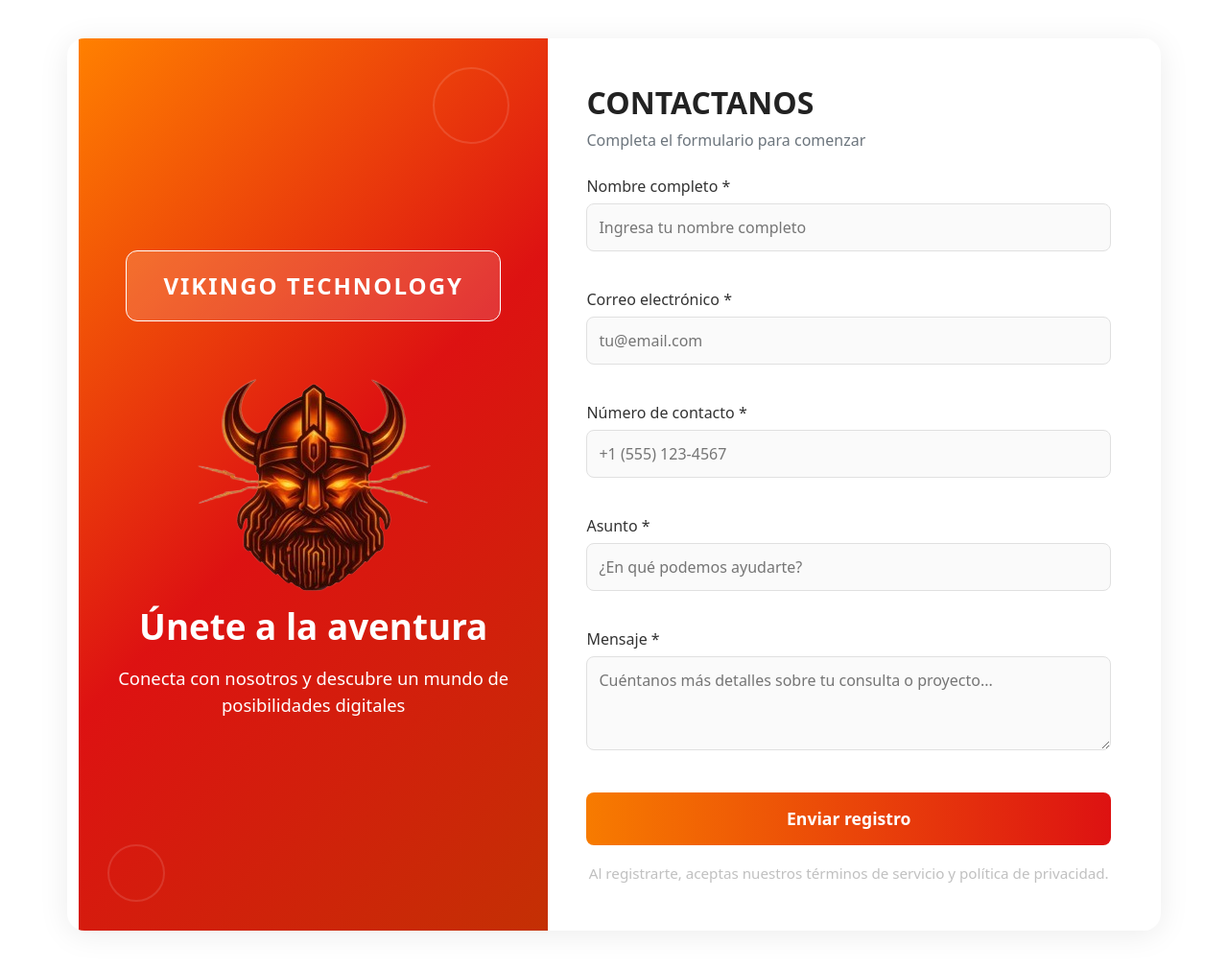
After one commit to Negasonic0/Vikingos-Technology, a Flask app: page /contacto in a window 1280 px wide. The commit adds this page. Shown: the whole page at 96% size. Run offline with Flask 3, Linux system fonts and the light colour scheme; the visitor is signed in with stand-in values (Sample User, id 1).

Commit message:
actualizacion de todo bien makia
la version mas actualizada ahi en progreso

```diff
--- a/Vikingos/app.py
+++ b/Vikingos/app.py
@@ -1,7 +1,7 @@
-from flask import Flask, render_template, redirect, url_for, request, flash
+from flask import Flask, render_template, redirect, url_for, request, flash, jsonify
 from flask_sqlalchemy import SQLAlchemy
 from flask_login import LoginManager, login_user, login_required, logout_user, UserMixin, current_user
-from setup_db import db, Usuario, Rol, Permiso, RolPermiso, Cliente, Producto, Venta, DetalleVenta, Pago, Factura, HistorialCliente
+from setup_db import db, Usuario, Rol, Permiso, RolPermiso, Cliente, Producto, Venta, DetalleVenta, Pago, Factura, HistorialCliente, Contactanos
 from werkzeug.security import check_password_hash, generate_password_hash
 
 app = Flask(__name__)
@@ -45,13 +45,34 @@ def Login():
 def Menu():
     return render_template('menu.html', usuario=current_user)
 
-@app.route('/usuarios')
+@app.route('/usuarios', methods=['POST'])
 @login_required
-def usuarios():
+def gestionar_usuarios():
+    accion = request.form;['accion']
+    if accion == 'insertar':
+        usuario = request.form['usuario']
+        correo = request.form['correo']
+        contrasena = request.form['contraseña']
+        confirmar = request.form['confirmar']
+        rol = request.form['rol']
+        if contrasena == confirmar:
+            contrasena_hash = generate_password_hash(contrasena)
+            new_usuario = Usuario(nombre=usuario, correo=correo, contrasena=contrasena_hash, id_rol=rol)
+            db.session.add(new_usuario)
+            db.session.commit()
+        else:
+            flash("Las contraseñas no coinciden", "error")
+    elif accion == 'actualizar':
+        return
+    elif accion == 'borrar':
+        return
+    else:
+        flash("Accion no reconocida", "error")
     usuarios = Usuario.query.all()
     return render_template ('usuarios.html', usuarios=usuarios)
 
 @app.route('/reguser', methods=['GET', 'POST'])
+@login_required
 def Reguser():
     if request.method == 'POST':
         usuario = request.form['usuario']
@@ -68,6 +89,25 @@ def Reguser():
             flash("Las contraseñas no coinciden", "error")
 
     return render_template('reguser.html', usuario=current_user)
+@app.route('/contacto', methods=['GET', 'POST'])
+@login_required
+def contacto():
+    if request.method == 'POST':
+        data = request.get_json()
+
+        nombre = data.get('name')
+        correo = data.get('email')
+        telefono = data.get('phone')
+        asunto = data.get('subject')
+        mensaje = data.get('message')
+
+        new_contacto = Contactanos(nombre=nombre, correo= correo, telefono= telefono, asunto= asunto, mensaje = mensaje)
+        db.session.add(new_contacto)
+        db.session.commit()
+
+        return jsonify({'status': 'ok'})
+
+    return render_template('contacto.html', usuario=current_user)
 
 # Logout
 @app.route('/logout')
--- /dev/null
+++ b/Vikingos/static/css/contacto.css
@@ -0,0 +1,194 @@
+body {
+  margin: 0;
+  font-family: 'Orbitron', 'Segoe UI', Arial, sans-serif;
+  background: #2b2a2ae0;
+}
+
+.container {
+  display: flex;
+  max-width: 1100px;
+  margin: 40px auto;
+  background: #fff;
+  border-radius: 18px;
+  box-shadow: 0 4px 32px rgba(0, 0, 0, 0.08);
+  overflow: hidden;
+}
+
+.left-panel {
+  flex: 1.1;
+  background: linear-gradient(135deg, #ff8000 0%, #db0202ef 50%, #c43004 100%);
+  color: #fff;
+  display: flex;
+  flex-direction: column;
+  align-items: center;
+  justify-content: center;
+  position: relative;
+  padding: 60px 30px;
+  min-width: 320px;
+}
+
+
+.logo-box {
+  background: rgba(255, 255, 255, 0.153);
+  border: 1.5px solid #fff;
+  border-radius: 12px;
+  padding: 18px 38px;
+  font-size: 1.5rem;
+  font-weight: bold;
+  margin-bottom: 40px;
+  letter-spacing: 2px;
+  text-align: center;
+}
+
+.left-panel h1 {
+  font-size: 2.3rem;
+  font-weight: bold;
+  margin: 0 0 18px 0;
+}
+
+.left-panel p {
+  font-size: 1.15rem;
+  margin-bottom: 0;
+  text-align: center;
+}
+
+.circle {
+  position: absolute;
+  border: 2px solid rgba(255, 255, 255, 0.123);
+  border-radius: 50%;
+}
+.circle-top {
+  width: 80px;
+  height: 80px;
+  top: 30px;
+  right: 40px;
+}
+.circle-bottom {
+  width: 60px;
+  height: 60px;
+  left: 30px;
+  bottom: 30px;
+}
+
+.right-panel {
+  flex: 1.4;
+  background: #fff;
+  padding: 48px 40px 32px 40px;
+  display: flex;
+  flex-direction: column;
+  justify-content: center;
+}
+
+form h2 {
+  margin-top: 0;
+  font-size: 2rem;
+  font-weight: bold;
+  color: #222;
+}
+
+.subtitle {
+  color: #6c757d;
+  margin-bottom: 24px;
+}
+
+.form-group {
+  margin-bottom: 18px;
+}
+
+label {
+  display: block;
+  font-weight: 500;
+  margin-bottom: 6px;
+  color: #333;
+}
+
+input, textarea {
+  width: 100%;
+  padding: 12px;
+  border: 1.5px solid #e0e0e0;
+  border-radius: 8px;
+  font-size: 1rem;
+  background: #fafafa;
+  transition: border 0.2s;
+  resize: none;
+}
+
+input:focus, textarea:focus {
+  border-color: #ff8000;
+  outline: none;
+}
+
+.error {
+  color: #ff8000;
+  font-size: 0.95em;
+  margin-top: 2px;
+  display: block;
+  min-height: 18px;
+}
+
+.submit-btn {
+  width: 100%;
+  background: linear-gradient(90deg, #f77b00 0%, #db0202ef 100%);
+  color: #fff;
+  border: none;
+  padding: 14px 0;
+  border-radius: 8px;
+  font-size: 1.1rem;
+  font-weight: 600;
+  margin-top: 10px;
+  cursor: pointer;
+  transition: background 0.2s;
+  display: flex;
+  align-items: center;
+  justify-content: center;
+}
+
+.submit-btn:hover {
+  background: linear-gradient(90deg, #db0202ef 0%, #ff8000 100%);
+}
+
+.submit-btn:hover {
+  background: #ea7e5d;
+}
+
+.form-footer {
+  margin-top: 18px;
+  color: #88888888;
+  font-size: 0.95em;
+  text-align: center;
+}
+
+#formMsg {
+  margin-top: 10px;
+  font-weight: bold;
+  color: hsla(12, 92%, 44%, 0.936);
+  text-align: center;
+}
+
+@media (max-width: 900px) {
+  .container {
+    flex-direction: column;
+    max-width: 98vw;
+  }
+  .left-panel, .right-panel {
+    min-width: 0;
+    width: 100%;
+    padding: 36px 16px;
+  }
+  .left-panel {
+    border-radius: 18px 18px 0 0;
+  }
+  .right-panel {
+    border-radius: 0 0 18px 18px;
+  }
+}
+.container {
+  opacity: 0;
+  transform: translateY(50px);
+  transition: opacity 0.8s ease-out, transform 0.8s ease-out;
+}
+
+.container.show {
+  opacity: 1;
+  transform: translateY(0);
+}
--- /dev/null
+++ b/Vikingos/static/js/contacto.js
@@ -0,0 +1,46 @@
+document.getElementById('contactForm').addEventListener('submit', function(e) {
+  e.preventDefault();
+  let valid = true;
+  let msg = '';
+  const fields = [
+    { id: 'name', error: 'Ingresa un nombre válido (solo letras y espacios, mínimo 2 caracteres).' },
+    { id: 'email', error: 'Ingresa un correo electrónico válido.' },
+    { id: 'phone', error: 'Ingresa un número de contacto válido.' },
+    { id: 'subject', error: 'El asunto debe tener al menos 3 caracteres.' },
+    { id: 'message', error: 'El mensaje debe tener al menos 10 caracteres.' }
+  ];
+
+  fields.forEach(f => {
+    const input = document.getElementById(f.id);
+    const errorSpan = input.nextElementSibling;
+    if (!input.checkValidity()) {
+      errorSpan.textContent = f.error;
+      valid = false;
+    } else {
+      errorSpan.textContent = '';
+    }
+  });
+
+if (valid) {
+  const data = {
+    name: document.getElementById('name').value,
+    email: document.getElementById('email').value,
+    phone: document.getElementById('phone').value,
+    subject: document.getElementById('subject').value,
+    message: document.getElementById('message').value
+  };
+
+  fetch('/contacto', {
+    method: 'POST',
+    headers: { 'Content-Type': 'application/json' },
+    body: JSON.stringify(data)
+  })
+  .then(res => res.ok ? res.json() : Promise.reject(res))
+  .then(res => {
+    document.getElementById('formMsg').textContent = '¡Registro enviado correctamente!';
+    document.getElementById('contactForm').reset();
+  })
+  .catch(err => {
+    document.getElementById('formMsg').textContent = '❌ Ocurrió un error al enviar.';
+  });
+}});
--- a/Vikingos/templates/base.html
+++ b/Vikingos/templates/base.html
@@ -12,6 +12,7 @@
 
     <!-- Bootstrap -->
     <link href="https://cdn.jsdelivr.net/npm/bootstrap@5.3.6/dist/css/bootstrap.min.css" rel="stylesheet">
+
   </head>
   <body>
       {% block body %}
--- /dev/null
+++ b/Vikingos/templates/contacto.html
@@ -0,0 +1,104 @@
+{% extends './base.html' %}
+
+{% block title %} VIKINGOTIC | Únete a la aventura {% endblock %}
+
+{% block link %}
+    <link
+      href="https://fonts.googleapis.com/css2?family=Orbitron:wght@400;700&display=swap"
+      rel="stylesheet"
+    />
+    <link rel="stylesheet" href="/static/css/contacto.css" />
+{% endblock %}
+{% block body %}
+    <div class="container">
+      <div class="left-panel">
+        <div class="logo-box">VIKINGO TECHNOLOGY</div>
+        <img src="/static/images/imagen.jpg" alt="Logo" class="logo" />
+        <h1>Únete a la aventura</h1>
+        <p>
+          Conecta con nosotros y descubre un mundo de posibilidades digitales
+        </p>
+        <div class="circle circle-top"></div>
+        <div class="circle circle-bottom"></div>
+      </div>
+      <div class="right-panel">
+        <form id="contactForm" novalidate>
+          <h2>CONTACTANOS</h2>
+          <p class="subtitle">Completa el formulario para comenzar</p>
+          <div class="form-group">
+            <label for="name">Nombre completo *</label>
+            <input
+              type="text"
+              id="name"
+              name="name"
+              placeholder="Ingresa tu nombre completo"
+              required
+              pattern="^[A-Za-zÁÉÍÓÚáéíóúÑñ ]{2,}$"
+            />
+            <span class="error"></span>
+          </div>
+          <div class="form-group">
+            <label for="email">Correo electrónico *</label>
+            <input
+              type="email"
+              id="email"
+              name="email"
+              placeholder="tu@email.com"
+              required
+            />
+            <span class="error"></span>
+          </div>
+          <div class="form-group">
+            <label for="phone">Número de contacto *</label>
+            <input
+              type="tel"
+              id="phone"
+              name="phone"
+              placeholder="+1 (555) 123-4567"
+              required
+              pattern="^\+?\d{1,4}?[-.\s]?(\(?\d{1,3}?\)?[-.\s]?)*\d{1,4}[-.\s]?\d{1,9}$"
+            />
+            <span class="error"></span>
+          </div>
+          <div class="form-group">
+            <label for="subject">Asunto *</label>
+            <input
+              type="text"
+              id="subject"
+              name="subject"
+              placeholder="¿En qué podemos ayudarte?"
+              required
+              minlength="3"
+            />
+            <span class="error"></span>
+          </div>
+          <div class="form-group">
+            <label for="message">Mensaje *</label>
+            <textarea
+              id="message"
+              name="message"
+              rows="3"
+              placeholder="Cuéntanos más detalles sobre tu consulta o proyecto..."
+              required
+              minlength="10"
+            ></textarea>
+            <span class="error"></span>
+          </div>
+          <button type="submit" class="submit-btn">
+            <span>Enviar registro</span>
+          </button>
+          <p class="form-footer">
+            Al registrarte, aceptas nuestros términos de servicio y política de
+            privacidad.
+          </p>
+          <p id="formMsg"></p>
+        </form>
+      </div>
+    </div>
+    <script>
+      window.addEventListener("DOMContentLoaded", () => {
+        document.querySelector(".container").classList.add("show");
+      });
+    </script>
+    <script src="static/js/contacto.js"></script>
+{% endblock %}
--- a/Vikingos/templates/login.html
+++ b/Vikingos/templates/login.html
@@ -8,7 +8,7 @@
         <!-- Lado Izquierdo: Login -->
         <div class="col-md-6 bg-white p-5 d-flex flex-column justify-content-center h-100">
           <div class="mb-4 text-center">
-            <img src="static/icono-logo.ico" width="60" alt="Logo">
+            <img src="static/images/icono-logo.ico" width="60" alt="Logo">
             <h2 class="fw-bold mt-3">Bienvenido a Vikingo Technology</h2>
             <p class="text-muted">La Mejor Tecnologia Para Acampar Y Realizar Deporte Al Aire Libre</p>
           </div>
@@ -38,7 +38,7 @@
         <div class="col-md-6 d-flex flex-column justify-content-center align-items-center text-white p-5 fondo-derecho h-100">
           <div class="text-center">
             <div class="icono-grande mb-4">
-              <span style="font-size: 4rem;"><img src="static/icono-logo.ico"></span>
+              <span style="font-size: 4rem;"><img src="static/images/icono-logo.ico"></span>
             </div>
             <h3 class="fw-bold">🏕️ Tecnología que te acompaña donde otros no llegan</h3>
             <p>Explora sin límites con el respaldo de herramientas diseñadas para resistir los climas más extremos.</p>
@@ -58,5 +58,4 @@
         </div>
       </div>
     </div>
-
 {% endblock %}
--- a/Vikingos/templates/menu.html
+++ b/Vikingos/templates/menu.html
@@ -6,4 +6,5 @@
 <h2> Que funcione :v </h2>
 <a href="/logout"><button>Cerrar sesion</button></a>
 <a href="/usuarios"><button>Ver Usuarios</button></a>
+<a href="/contacto"><button> Contactanos</button></a>
 {% endblock %}
```
Also changed, not shown: Vikingos/setup_db.py (+93 -1 lines), Vikingos/static/js/login.js (added, +9 -0 lines), Vikingos/templates/reguser.html (+1 -11 lines), Vikingos/templates/usuarios.html (+56 -6 lines), Vikingos/static/images/icono-logo.ico (added), Vikingos/static/images/imagen.jpg (added).
